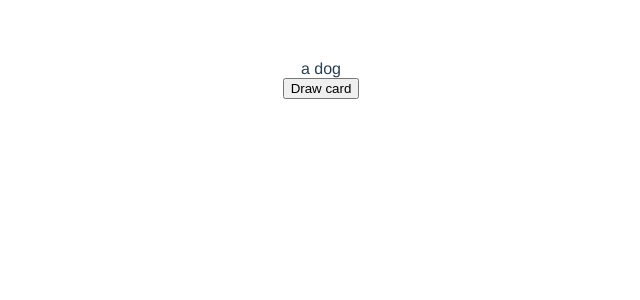
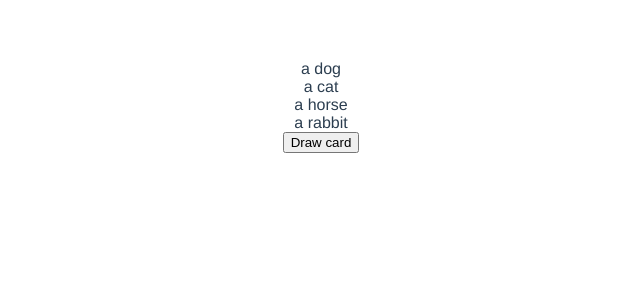
Before and after one commit to The-Crystal-Devs/world-building-helper, a Vue app in the folder modules/ui/: page / in a window 1280 px wide. Both pictures are taken after a click on the button "Draw card". Shown: the top 300 px of the page, without its empty margins (319-959 px from the left). Built offline with nearby package versions, Linux system fonts and the light colour scheme.

Commit message:
:sparkles: Display all ideas of a card

```diff
--- a/modules/ui/src/components/PlacedCard.vue
+++ b/modules/ui/src/components/PlacedCard.vue
@@ -1,5 +1,7 @@
 <template>
-  {{ card.ideas[0] }}
+  <div v-for="idea in card.ideas">
+    {{idea}}
+  </div>
 </template>
 
 <script>
```
